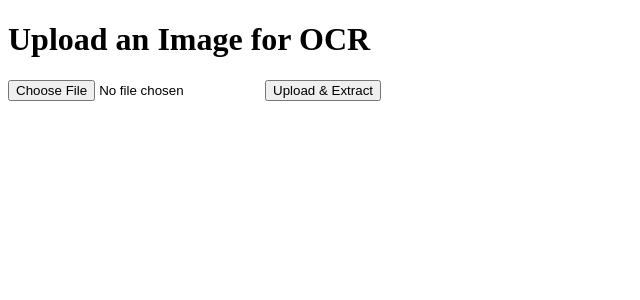
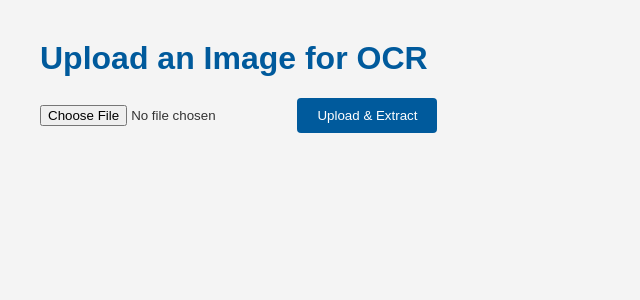
Before and after one commit to patrickjmckee/Python_OCR_app, a Flask app: page / in a window 1280 px wide. Shown: the top 300 px of the page, without its empty margins (0-640 px from the left). Run offline with Flask 3, Linux system fonts and the light colour scheme.

Commit message:
Update index.html and add static styling and uploads placeholder

```diff
--- /dev/null
+++ b/static/style.css
@@ -0,0 +1,44 @@
+/* static/style.css */
+body {
+    font-family: Arial, sans-serif;
+    margin: 40px;
+    background-color: #f4f4f4;
+    color: #333;
+}
+
+h1 {
+    color: #005a9c;
+}
+
+form {
+    margin-bottom: 20px;
+}
+
+input[type="file"] {
+    margin-bottom: 10px;
+}
+
+textarea {
+    width: 100%;
+    height: 200px;
+    padding: 10px;
+    border-radius: 4px;
+    border: 1px solid #ccc;
+    resize: vertical;
+    font-family: monospace;
+    font-size: 14px;
+    background-color: #fff;
+}
+
+button {
+    background-color: #005a9c;
+    color: white;
+    padding: 10px 20px;
+    border: none;
+    border-radius: 4px;
+    cursor: pointer;
+}
+
+button:hover {
+    background-color: #003e73;
+}
--- a/templates/index.html
+++ b/templates/index.html
@@ -1,7 +1,9 @@
 <!DOCTYPE html>
-<html>
+<html lang="en">
 <head>
-    <title>OCR Image Upload</title>
+    <meta charset="UTF-8">
+    <title>OCR Web App</title>
+    <link rel="stylesheet" href="{{ url_for('static', filename='style.css') }}">
 </head>
 <body>
     <h1>Upload an Image for OCR</h1>
```
